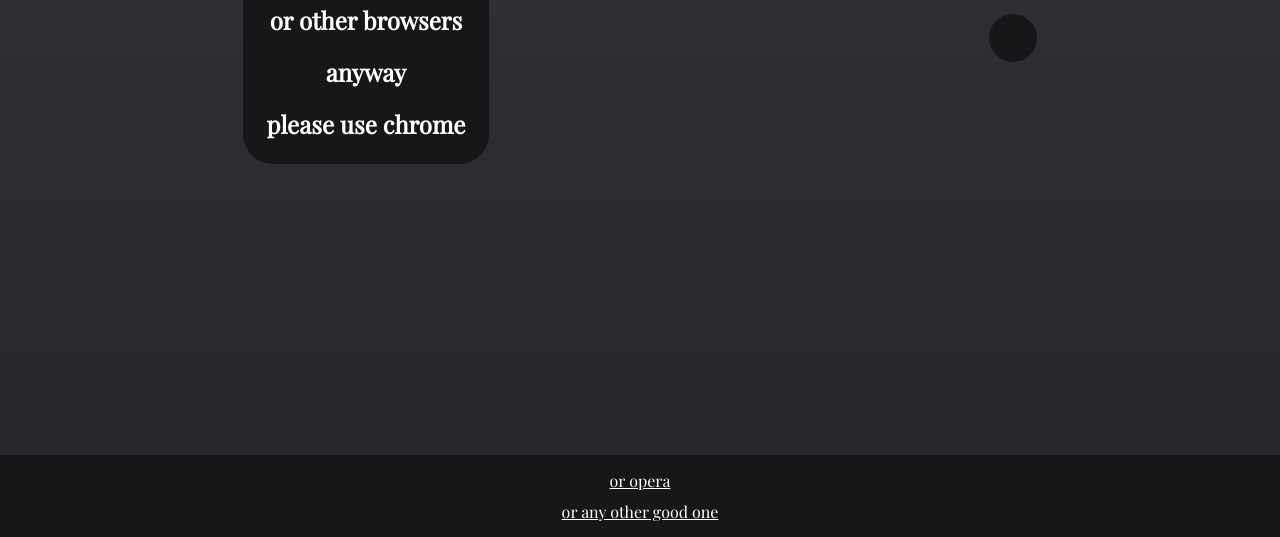
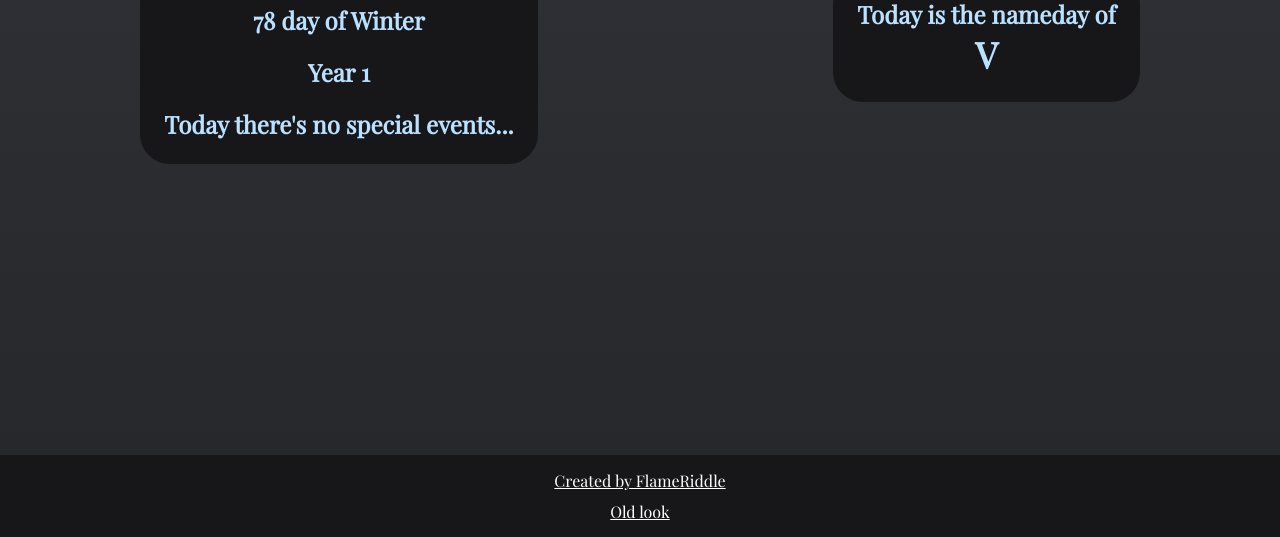
Before and after one commit to FlameRiddle/calendar, a plain HTML site: page index.html in a window 1280 px wide. Shown: the part 263-800 px from the top of the page. Drawn offline with nearby package versions, Linux system fonts and the light colour scheme.

Commit message:
fixing for non domain and spanish translation

```diff
--- a/index.html
+++ b/index.html
@@ -46,7 +46,7 @@
 </main>
 
 <footer class="col font background">
-    <a class="output font" id="credits" href="https://flameriddle.github.io/epic-portfolio/">or opera</a>
+    <a class="output font" id="credits" href="../index.html">or opera</a>
     <a class="output font" id="old" href="assets/old/indexold.html">or any other good one</a>
 </footer>
 
--- a/js/lang.json
+++ b/js/lang.json
@@ -45,10 +45,10 @@
     {"en":" day of ", "pl":" dzień ", "es":" día de "},
     {"en":"Day ", "pl":"Dzień ", "es":"Día "},
     {"en":"Year ", "pl":"Rok ", "es":"Año "},
-    {"en":"Made by FlameRiddle", "pl":"Zrobiony przez FlameRiddle", "es":"yet to be translated"},
-    {"en":"Old look", "pl":"Stary wygląd", "es":"yet to be translated"},
+    {"en":"Created by FlameRiddle", "pl":"Stworzony przez FlameRiddle", "es":"Creado por FlameRiddle"},
+    {"en":"Old look", "pl":"Stary wygląd", "es":"Aspecto antiguo"},
     {"en":"Today there's no special events...", "pl":"Nie ma dziś szczególnych wydarzeń...", "es":"Hoy no hay ningún evento especial..."},
-    {"en":"Today is the nameday of", "pl":"Dzisiaj imieniny", "es":"yet to be translated"},
+    {"en":"Today is the nameday of", "pl":"Dzisiaj imieniny", "es":"Hoy es el onomástico de"},
     {"en":"ABCDEFGHIJKLMNOPQRSTUVWXYZ", "pl":"ABCĆDEFGHIJKLŁMNOPRSŚTUWYZŻ", "es":"AÁBCDEÉFGHIÍJKLMNOÓPQRSTUÚVWXYZ"}
 ],
 "themes":[
--- a/js/script.js
+++ b/js/script.js
@@ -1,7 +1,22 @@
 "use strict";
 
 // Import
-import langlists from "./lang.json" assert { type: "json" };
+function loadLang() {
+  let xhr = new XMLHttpRequest();
+  xhr.open('GET', 'js/lang.json', false); // `false` makes it synchronous
+  xhr.send();
+
+  if (xhr.status === 200) {
+    return JSON.parse(xhr.responseText);
+  } else {
+    console.error('Error loading JSON:', xhr.statusText);
+  }
+}
+
+let langlists = loadLang(); // This will block until the JSON is fully loaded
+console.log(langlists); // Now you can use langlists as a variable
+
+
 const background = document.getElementById("main");
 const output = document.querySelectorAll(".output");
 const colors = ["#baffc9", "#ffffba", "	#ffdfba", "	#bae1ff", "#b0b7c2"];
```
Also changed, not shown: 1 other file.
